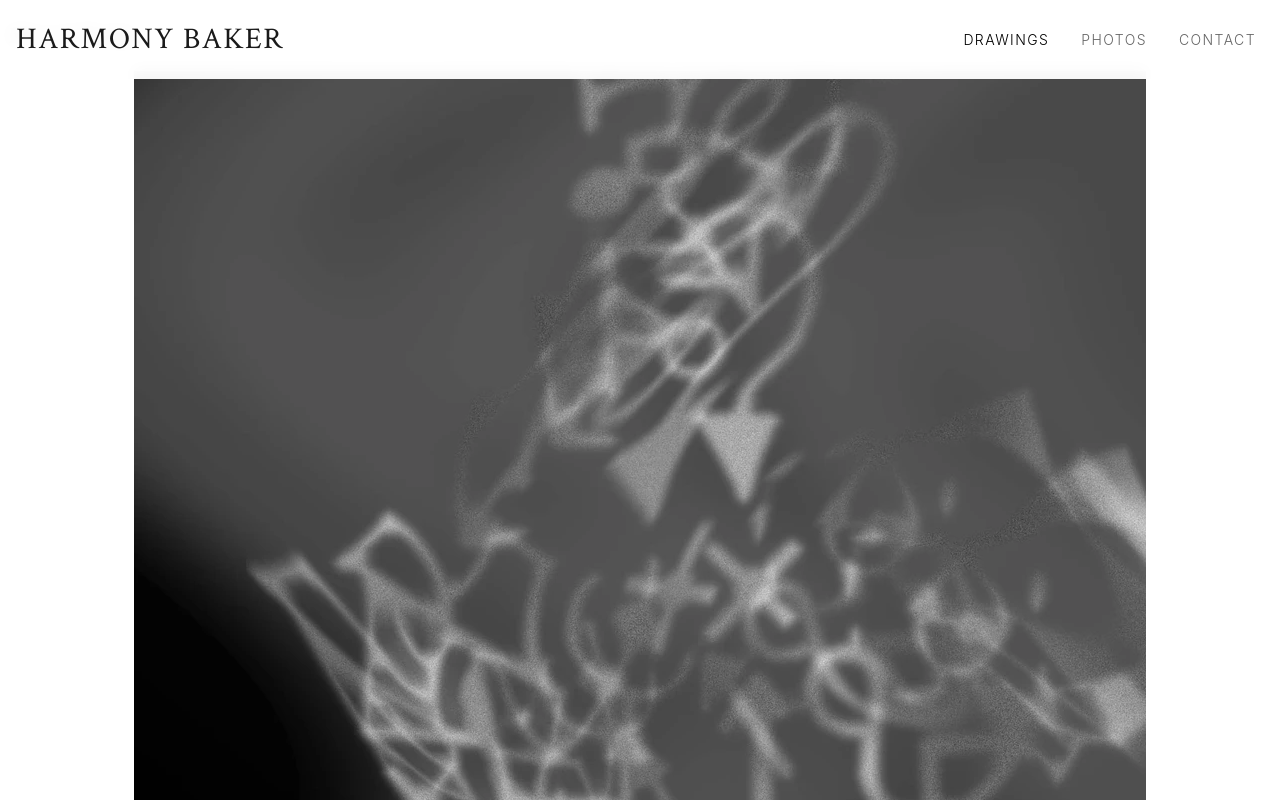
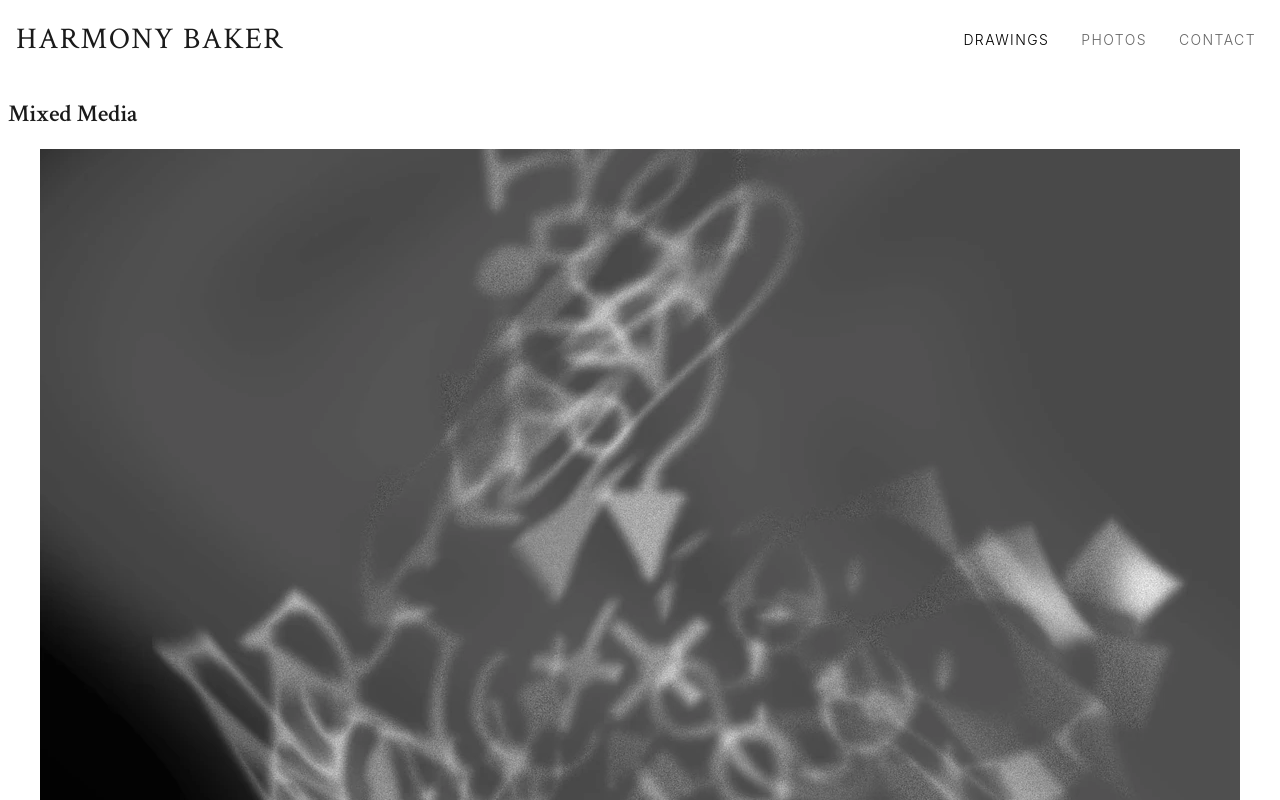
Before and after one commit to TreyDold/Harmony-Website, a Next.js app: page /gallery/drawings in a window 1280 px wide. Shown: the top 800 px of the page. Built offline with nearby package versions, Linux system fonts and the light colour scheme.

Commit message:
Initial commit with optimized images and fixed header spacing

```diff
--- a/app/gallery/[category]/[subcategory]/page.tsx
+++ b/app/gallery/[category]/[subcategory]/page.tsx
@@ -44,7 +44,7 @@ export default async function SubcategoryPage({ params }: PageProps) {
   };
 
   return (
-    <div className="min-h-screen pt-24 pb-16">
+    <div className="min-h-screen pt-48 pb-16"> {/* Changed from pt-24 to pt-32 */}
       <div className="max-w-6xl mx-auto px-8">
         {/* Back Navigation */}
         <Link
--- a/app/gallery/[category]/page.tsx
+++ b/app/gallery/[category]/page.tsx
@@ -1,4 +1,4 @@
-// app/gallery/[category]/page.tsx
+// app/gallery/[category]/page.tsx - PRODUCTION VERSION
 import Link from "next/link";
 import ResponsiveImage from "@/components/ResponsiveImage";
 import images from "@/data/images.json";
@@ -40,7 +40,7 @@ export default async function CategoryPage({ params }: PageProps) {
 
   return (
     <div className="min-h-screen bg-white">
-      <div className="pt-20 px-8 space-y-16">
+      <div className="px-8 space-y-16" style={{ paddingTop: '70px' }}> {/* FIXED: 160px top padding */}
         {subcategories.map((subcategory) => {
           const subcategoryImages = categoryImages.filter(img => img.subcategory === subcategory);
 
@@ -51,7 +51,7 @@ export default async function CategoryPage({ params }: PageProps) {
               </h2>
 
               {/* Horizontal Scrolling Images - Now using optimized images */}
-              <div className="flex overflow-x-auto scrollbar-none pb-4 max-w-[80%] mx-auto">
+              <div className="flex overflow-x-auto scrollbar-none pb-4 max-w-[95%] mx-auto">
                 {subcategoryImages.map((image, index) => (
                   <Link
                     key={image.src}
@@ -59,7 +59,7 @@ export default async function CategoryPage({ params }: PageProps) {
                     className="flex-shrink-0 group"
                     style={{ marginRight: '32px' }}
                   >
-                    <div className="relative rounded-lg overflow-hidden shadow-md hover:shadow-xl transition-all duration-300 w-72 h-96" style={{ position: 'relative' }}>
+                    <div className="relative rounded-lg overflow-hidden shadow-md hover:shadow-xl transition-all duration-300 w-72 h-96">
                       <ResponsiveImage
                         src={getOptimizedImagePath(image.src)}
                         alt={image.alt}
--- a/components/SiteHeader.tsx
+++ b/components/SiteHeader.tsx
@@ -164,7 +164,7 @@ export default function SiteHeader() {
               gap: 'clamp(16px, 3vw, 32px)',
               flexShrink: 0,
               marginLeft: 'auto',
-	      paddingRight: 40,
+              paddingRight: 40,
             }}
           >
             <Link
```
